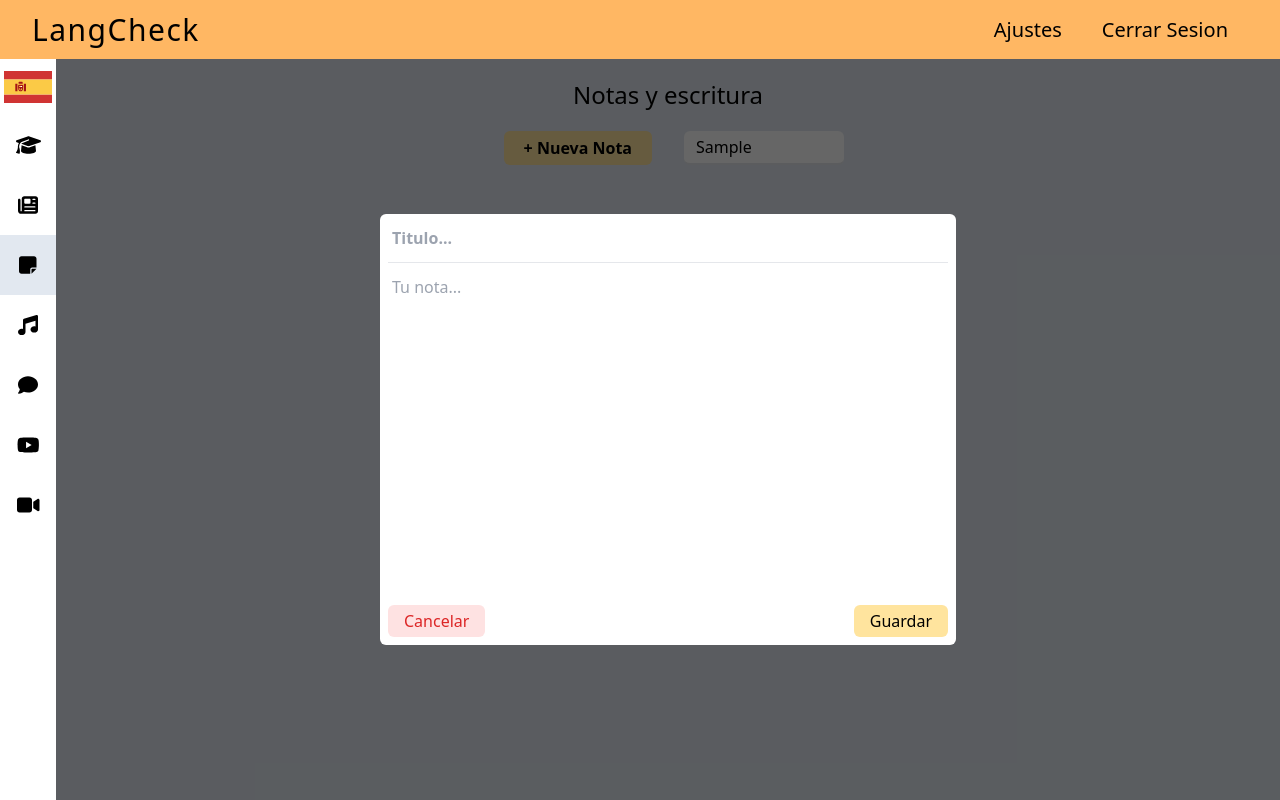
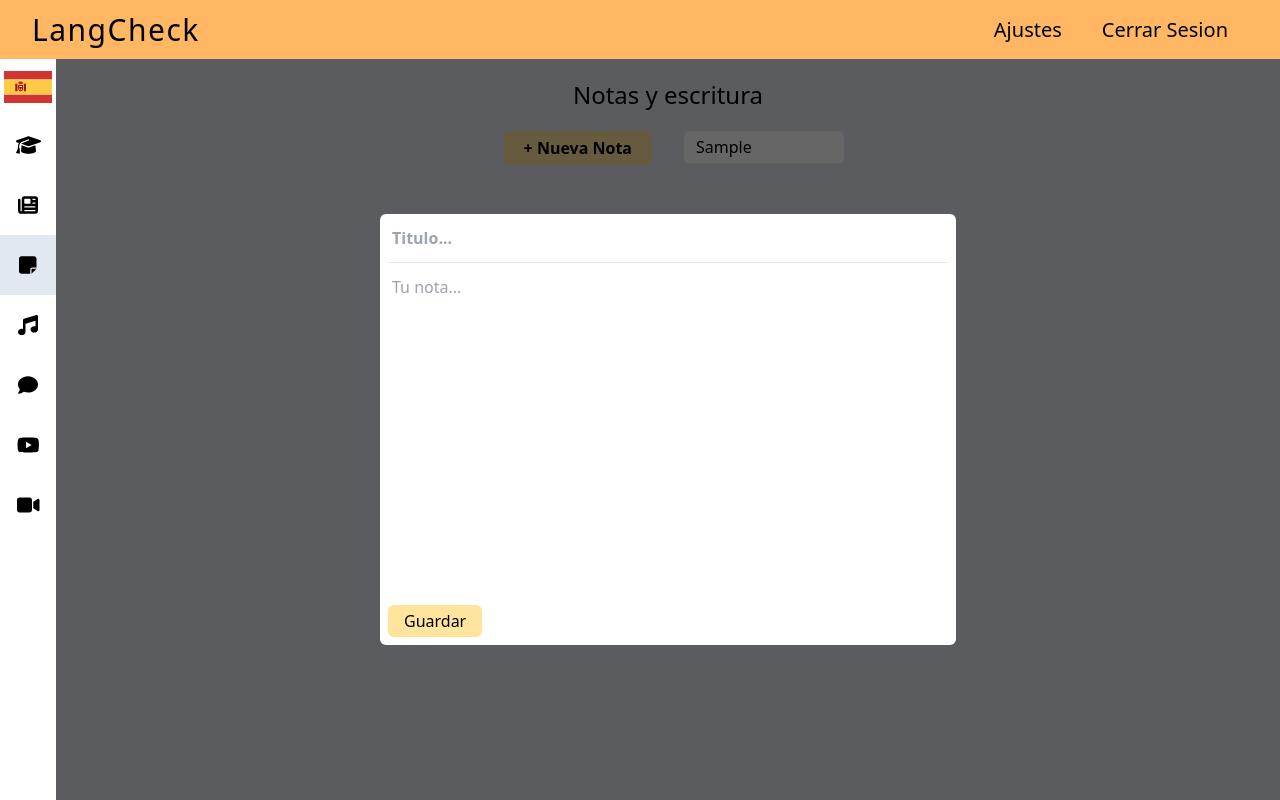
Before and after one commit to gonzzoli/langcheck, a React (Create React App) app: page /notes in a window 1280 px wide. Both pictures are taken after typing "Sample" into the empty fields and a click on the button "+ Nueva Nota". Built offline with nearby package versions, Linux system fonts and the light colour scheme.

Commit message:
Note deletion and form close on blur working.

```diff
--- a/src/App.tsx
+++ b/src/App.tsx
@@ -15,12 +15,10 @@ const App: React.FC = () => {
         <Sidebar />
         <section className="h-full w-full
         overflow-y-scroll overflow-x-hidden relative">
-          <div className="h-full w-full mx-auto">
             <Routes>
               <Route element={<NewsPage />} path='/articles' />
               <Route element={<NotesPage />} path='/notes' />
             </Routes>
-          </div>
         </section>
       </main>
     </div>
--- a/src/NotesPage/NoteForm.tsx
+++ b/src/NotesPage/NoteForm.tsx
@@ -35,10 +35,16 @@ const NoteForm: React.FC<{noteData: Note | undefined, onCloseModal: ()=>void}> =
         if(titleRef.current?.value.length === 0) return
         setShowError(false)
     }
+
+    function deleteNote() {
+        const notesData: Note[] = JSON.parse(localStorage.getItem('notesArray') || '[]')
+        const filteredNotes = notesData.filter(note => note.id !== props.noteData!.id)
+        localStorage.setItem('notesArray', JSON.stringify(filteredNotes))
+        props.onCloseModal()
+    }
+
     useEffect(() => {
         if(props.noteData) {
-            console.log('caca')
-            console.log(props.noteData)
             titleRef.current!.value = props.noteData.title
             bodyRef.current!.value = props.noteData.body
         }
@@ -67,11 +73,11 @@ const NoteForm: React.FC<{noteData: Note | undefined, onCloseModal: ()=>void}> =
             h-80"
             placeholder="Tu nota..." />
             <div className="flex justify-between items-center">
-                <button
-                onClick={props.onCloseModal}
+                {props.noteData && <button
+                onClick={deleteNote}
                 className="py-1 px-4 text-red-600 bg-red-100
                 hover:bg-red-200 transition-all rounded-md mt-2 ml-0">
-                Cancelar</button>
+                Eliminar</button> }
                 <button
                 onClick={saveNote}
                 className="py-1 px-4 bg-light-orange
--- a/src/NotesPage/NotesPage.tsx
+++ b/src/NotesPage/NotesPage.tsx
@@ -1,4 +1,4 @@
-import { useEffect, useState } from "react"
+import React, { useEffect, useRef, useState } from "react"
 import NoteForm from "./NoteForm"
 import NotesTile from "./NotesTile/NotesTile"
 
@@ -9,6 +9,7 @@ body: string
 }
 
 const NotesPage: React.FC = (props) => {
+    const blurRef= useRef<HTMLDivElement>(null)
     //variable used when opening the form from a note, and not
     // to create a new one
     const [noteFormData, setNoteFormData] = useState<Note|undefined>(undefined)
@@ -44,9 +45,14 @@ const NotesPage: React.FC = (props) => {
         setShowForm(false)
     }
 
+    function checkModalBlur(e: React.MouseEvent<HTMLDivElement>) {
+        if(e.target === blurRef.current) closeForm()
+    }
+
     return (
     <>
-    {showForm && <div className="absolute z-10 top-0 left-0 w-full h-full
+    {showForm && <div onClick={checkModalBlur} ref={blurRef}
+    className="absolute z-10 top-0 left-0 w-full h-full
         bg-black bg-opacity-60 flex justify-center items-center">
         <NoteForm onCloseModal={closeForm} noteData={noteFormData} />
     </div>}
```
